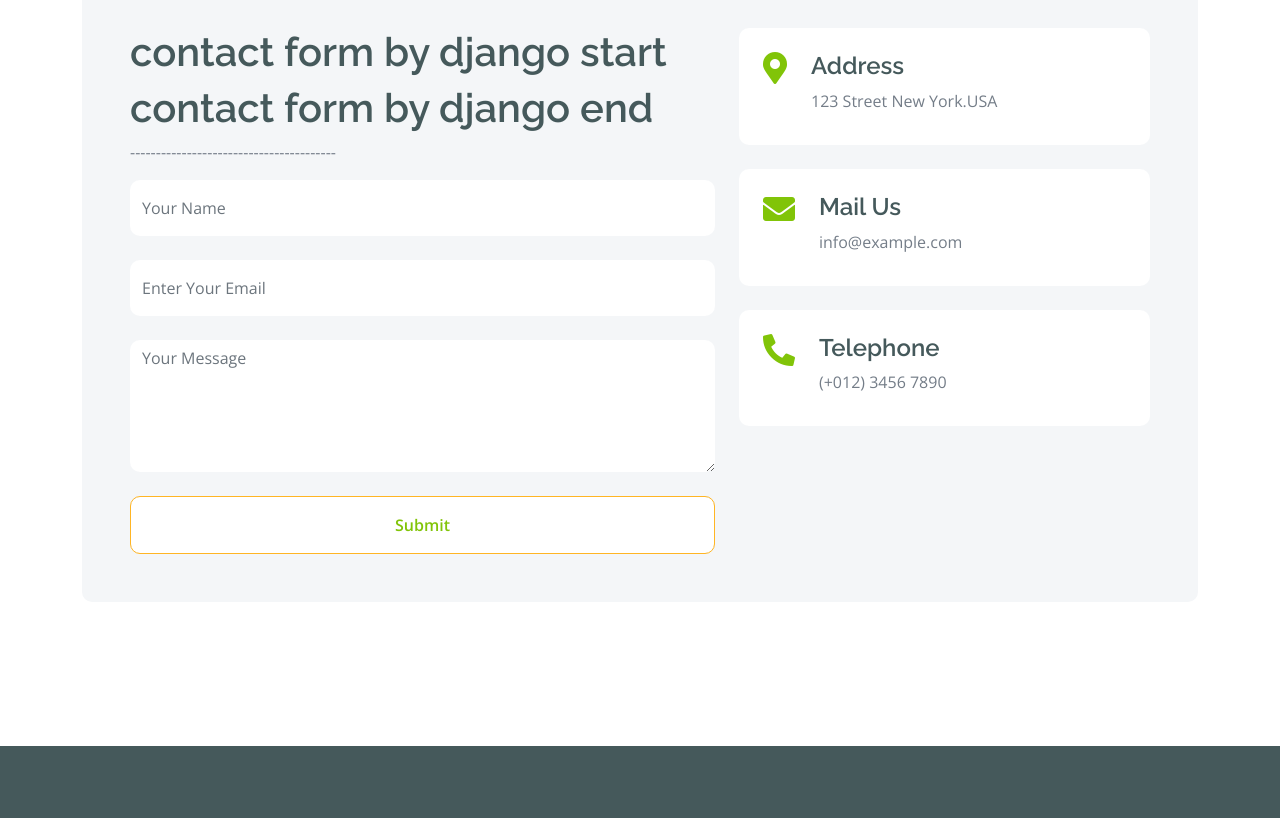
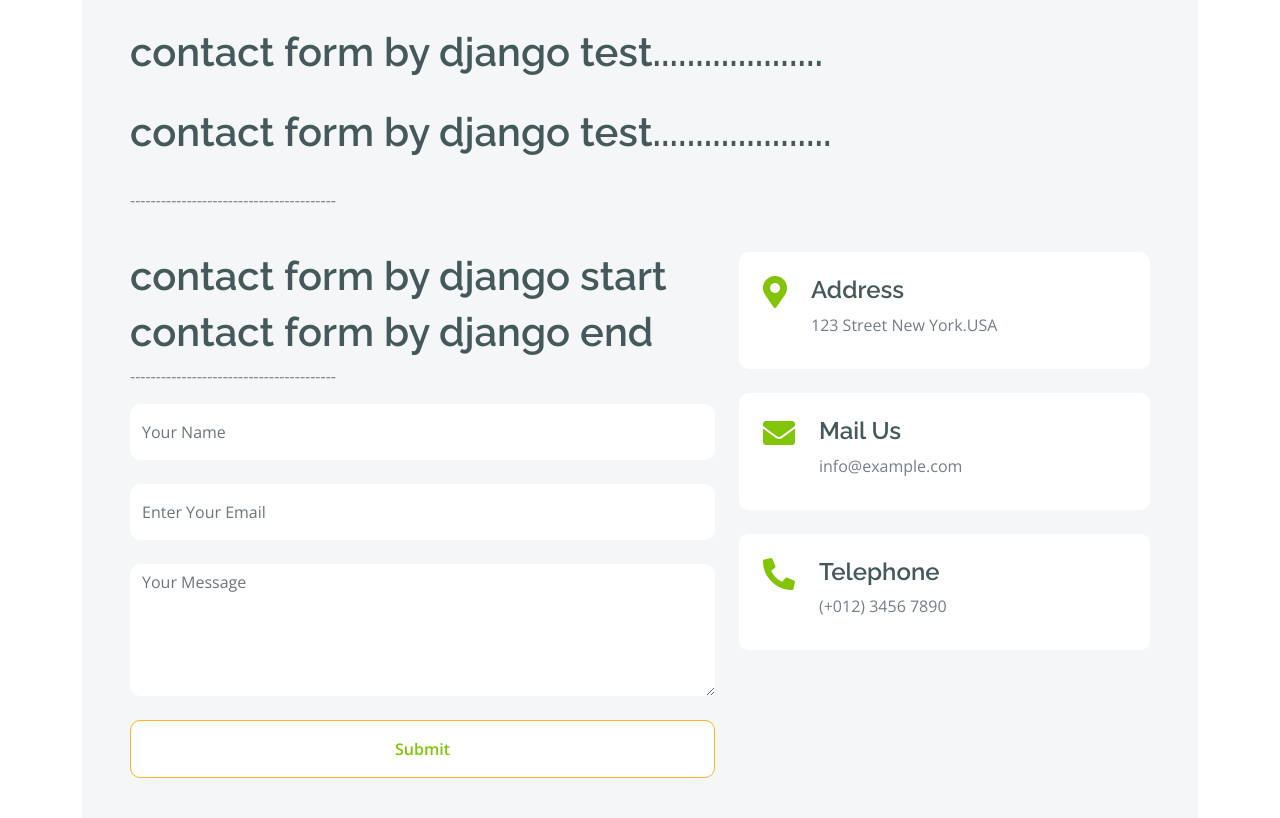
Before and after one commit to hraofian/my_shop, a Django app: template contact_us/templates/contact_us/contact_us.html in a window 1280 px wide. Shown: the part 1050-1868 px from the top of the page. Run offline with Django 3.2, Linux system fonts and the light colour scheme; the template is opened without the code that fills it, so the values that code supplies are empty; some libraries are stand-ins or nearby versions.

Commit message:
6th commit - work on form

```diff
--- /dev/null
+++ b/contact_us/forms.py
@@ -0,0 +1,5 @@
+
+from django import forms
+
+class NameForm(forms.Form):
+    your_name = forms.CharField(max_length=300 , label='your name',disabled=False)
--- a/contact_us/templates/contact_us/contact_page_form.html
+++ b/contact_us/templates/contact_us/contact_page_form.html
@@ -1,3 +1,19 @@
+
+<h1>contact form by django test....................</h1>
+
+{% comment %} <form action="/your-name/" method="post">
+    {% csrf_token %}
+    {{ form }}
+    <input type="submit" value="Submit">
+</form> {% endcomment %}
+
+<h1>contact form by django test.....................</h1>
+
+
+<p>----------------------------------------</p>
+
+
+
 <div class="col-lg-7">
     <form action="{%url 'contact-us'%}" class="" method='post'>
 
@@ -7,11 +23,24 @@
         {{ form.as_p }}
 
 
+        {% comment %} {% for field in form %}
+        <div class="w-100 form-control border-0 py-3 mb-4">
+            {{ field.label_tag }} {{ field }}
+
+        </div>
+         {% endfor %} {% endcomment %}
+
+
+
+
+
+
         <h1>contact form by django end</h1>
 
 
 
         <p>----------------------------------------</p>
+
         <input type="text" class="w-100 form-control border-0 py-3 mb-4" placeholder="Your Name">
         <input type="email" class="w-100 form-control border-0 py-3 mb-4" placeholder="Enter Your Email">
         <textarea class="w-100 form-control border-0 mb-4" rows="5" cols="10" placeholder="Your Message"></textarea>
--- a/contact_us/urls.py
+++ b/contact_us/urls.py
@@ -5,5 +5,6 @@ from . import  views
 urlpatterns = [
     # path('', views.ContsctUsView.as_view(), name='contact-us'),
     path('', views.ContactUsFormView.as_view(), name='contact-us'),
+    # path('', views.get_name, name='contact-us'),
 
 ]
```
Also changed, not shown: contact_us/views.py (+28 -0 lines), db.sqlite3, 3 other files.
